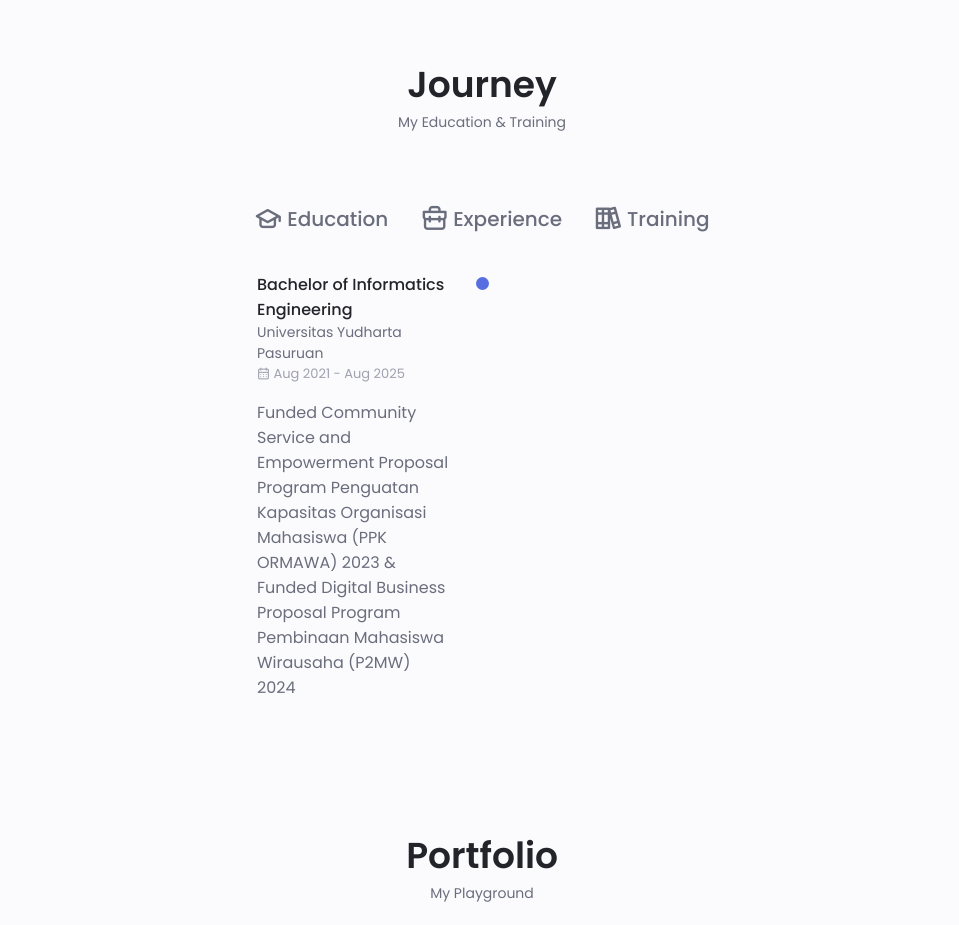
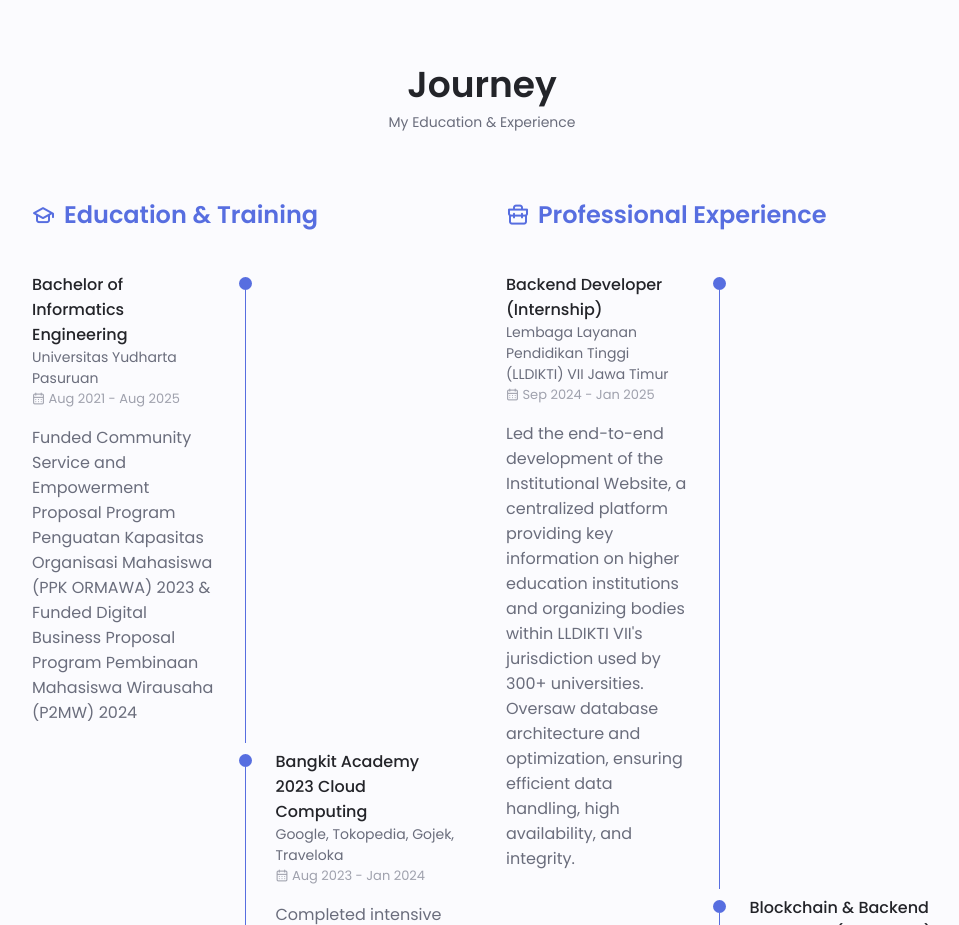
Before and after one commit to Isallkun/isallkun.github.io, a plain HTML site: page index.html in a window 1280 px wide. Shown: the part 2427-3352 px from the top of the page, without its empty margins (158-1117 px from the left). Drawn offline with nearby package versions, Linux system fonts and the light colour scheme.

Commit message:
Redesign Journey section with 2-column grid layout and updated training information

```diff
--- a/assets/css/styles.css
+++ b/assets/css/styles.css
@@ -223,6 +223,11 @@ img {
   .skills__grid{
     grid-template-columns: 1fr;
     gap: 1.5rem;
+  }
+
+  .journey__grid{
+    grid-template-columns: 1fr;
+    gap: 2rem;
   }
 }
 
@@ -499,6 +504,32 @@ img {
 }
 
 /*==================== JOURNEY ====================*/
+.journey__grid{
+  display: grid;
+  grid-template-columns: 1fr 1fr;
+  gap: 3rem;
+}
+
+.journey__column{
+  display: flex;
+  flex-direction: column;
+  gap: 1.5rem;
+}
+
+.journey__section-title{
+  font-size: var(--h2-font-size);
+  font-weight: var(--font-semi-bold);
+  color: var(--first-color);
+  margin-bottom: var(--mb-1);
+  display: flex;
+  align-items: center;
+  gap: 0.5rem;
+}
+
+.journey__section-title i{
+  font-size: 1.5rem;
+}
+
 .journey__tabs{
   display: flex;
   justify-content: space-evenly;
--- a/index.html
+++ b/index.html
@@ -329,30 +329,18 @@
             <!--==================== JOURNEY ====================-->
             <section class="journey section" id="journey">
                 <h2 class="section__title">Journey</h2>
-                <span class="section__subtitle">My Education & Training</span>
+                <span class="section__subtitle">My Education & Experience</span>
 
                 <div class="journey__container container">
-                    <div class="journey__tabs">
-                        <div class="journey__button button--flex journey__active" data-target='#education'>
-                            <i class="uil uil-graduation-cap journey__icon"></i>
-                            Education
-                        </div>
+                    <div class="journey__grid">
+                        <!--==================== LEFT COLUMN - EDUCATION & TRAINING ====================-->
+                        <div class="journey__column">
+                            <h3 class="journey__section-title">
+                                <i class="uil uil-graduation-cap"></i>
+                                Education & Training
+                            </h3>
 
-                        <div class="journey__button button--flex" data-target="#experience">
-                            <i class="uil uil-briefcase journey__icon"></i>
-                            Experience
-                        </div>
-
-                        <div class="journey__button button--flex" data-target="#training">
-                            <i class="uil uil-books journey__icon"></i>
-                            Training
-                        </div>
-                    </div>
-
-                    <div class="journey__sections">
-                        <!--==================== JOURNEY CONTENT 1 ====================-->
-                        <div class="journey__content journey__active" data-content id="education">
-                            <!--==================== JOURNEY 1 ====================-->
+                            <!--==================== EDUCATION ====================-->
                             <div class="journey__data">
                                 <div>
                                     <h3 class="journey__title">Bachelor of Informatics Engineering</h3>
@@ -364,17 +352,91 @@
                                     </span>
                                     <p class="journey__description">Funded Community Service and Empowerment Proposal Program Penguatan Kapasitas Organisasi Mahasiswa (PPK ORMAWA) 2023 & Funded Digital Business Proposal Program Pembinaan Mahasiswa Wirausaha (P2MW) 2024</p>
                                 </div>
+                                <div>
+                                    <span class="journey__rounder"></span>
+                                    <span class="journey__line"></span>
+                                </div>
+                            </div>
 
+                            <!--==================== TRAINING 1 ====================-->
+                            <div class="journey__data">
+                                <div></div>
+                                <div>
+                                    <span class="journey__rounder"></span>
+                                    <span class="journey__line"></span>
+                                </div>
+                                <div>
+                                    <h3 class="journey__title">Bangkit Academy 2023 Cloud Computing</h3>
+                                    <span class="journey__subtitle">Google, Tokopedia, Gojek, Traveloka
+                                        <div class="journey__calender">
+                                            <i class="uil uil-calendar-alt"></i>
+                                            Aug 2023 - Jan 2024
+                                        </div>
+                                    </span>
+                                    <p class="journey__description">Completed intensive courses and certifications covering Google Cloud Platform services, IT Support, fundamentals of web programming, backend application development. Led and managed the Capstone Project "SaveMoney," achieving a 95% project completion rate.</p>
+                                </div>
+                            </div>
+
+                            <!--==================== TRAINING 2 ====================-->
+                            <div class="journey__data">
+                                <div>
+                                    <h3 class="journey__title">Baparekraf Developer Training 2024</h3>
+                                    <span class="journey__subtitle">Kementerian Pariwisata dan Ekonomi Kreatif
+                                        <div class="journey__calender">
+                                            <i class="uil uil-calendar-alt"></i>
+                                            2024
+                                        </div>
+                                    </span>
+                                </div>
+                                <div>
+                                    <span class="journey__rounder"></span>
+                                    <span class="journey__line"></span>
+                                </div>
+                            </div>
+
+                            <!--==================== TRAINING 3 ====================-->
+                            <div class="journey__data">
+                                <div></div>
+                                <div>
+                                    <span class="journey__rounder"></span>
+                                    <span class="journey__line"></span>
+                                </div>
+                                <div>
+                                    <h3 class="journey__title">Work In Tech Indonesia Participant 2023</h3>
+                                    <span class="journey__subtitle">Work In Tech Indonesia
+                                        <div class="journey__calender">
+                                            <i class="uil uil-calendar-alt"></i>
+                                            2023
+                                        </div>
+                                    </span>
+                                </div>
+                            </div>
+
+                            <!--==================== TRAINING 4 ====================-->
+                            <div class="journey__data">
+                                <div>
+                                    <h3 class="journey__title">IT Support Google Certificate</h3>
+                                    <span class="journey__subtitle">Coursera
+                                        <div class="journey__calender">
+                                            <i class="uil uil-calendar-alt"></i>
+                                            2023
+                                        </div>
+                                    </span>
+                                </div>
                                 <div>
                                     <span class="journey__rounder"></span>
                                     <!-- <span class="journey__line"></span> -->
                                 </div>
                             </div>
-
                         </div>
 
-                        <!--==================== JOURNEY CONTENT 2 ====================-->
-                        <div class="journey__content" data-content id="experience">
+                        <!--==================== RIGHT COLUMN - EXPERIENCE ====================-->
+                        <div class="journey__column">
+                            <h3 class="journey__section-title">
+                                <i class="uil uil-briefcase"></i>
+                                Professional Experience
+                            </h3>
+
                             <!--==================== EXPERIENCE 1 ====================-->
                             <div class="journey__data">
                                 <div>
@@ -385,9 +447,8 @@
                                             Sep 2024 - Jan 2025
                                         </div>
                                     </span>
-                                    <p class="journey__description">Led the end-to-end development of the Institutional Website, a centralized platform providing key information on higher education institutions and organizing bodies within LLDIKTI VII's jurisdiction used by 300+ universities. Oversaw database architecture and optimization, ensuring efficient data handling, high availability, and integrity, while being responsible for the successful development, deployment, and maintenance of the entire backend system.</p>
+                                    <p class="journey__description">Led the end-to-end development of the Institutional Website, a centralized platform providing key information on higher education institutions and organizing bodies within LLDIKTI VII's jurisdiction used by 300+ universities. Oversaw database architecture and optimization, ensuring efficient data handling, high availability, and integrity.</p>
                                 </div>
-
                                 <div>
                                     <span class="journey__rounder"></span>
                                     <span class="journey__line"></span>
@@ -397,12 +458,10 @@
                             <!--==================== EXPERIENCE 2 ====================-->
                             <div class="journey__data">
                                 <div></div>
-
                                 <div>
                                     <span class="journey__rounder"></span>
                                     <span class="journey__line"></span>
                                 </div>
-
                                 <div>
                                     <h3 class="journey__title">Blockchain & Backend Developer (Internship)</h3>
                                     <span class="journey__subtitle">BRAINCORE.ID
@@ -411,7 +470,7 @@
                                             Jan 2024 - Sep 2024
                                         </div>
                                     </span>
-                                    <p class="journey__description">Developed and implemented blockchain-based applications using Solidity and Rust, enhancing transactional efficiency, strengthening system security, and ensuring reliability for decentralized applications (dApps). Actively contributed to more than 10 company-wide projects and initiatives, including blockchain prototypes and web integrations.</p>
+                                    <p class="journey__description">Developed and implemented blockchain-based applications using Solidity and Rust, enhancing transactional efficiency, strengthening system security, and ensuring reliability for decentralized applications (dApps). Actively contributed to more than 10 company-wide projects and initiatives.</p>
                                 </div>
                             </div>
 
@@ -425,94 +484,13 @@
                                             Aug 2023 - Jan 2024
                                         </div>
                                     </span>
-                                    <p class="journey__description">Completed intensive courses and certifications covering Google Cloud Platform services, IT Support, fundamentals of web programming, backend application development. Led and managed the Capstone Project "SaveMoney," a financial management application built to consolidate personal expenses and savings, achieving a 95% project completion rate.</p>
+                                    <p class="journey__description">Completed intensive courses and certifications covering Google Cloud Platform services, IT Support, fundamentals of web programming, backend application development. Led and managed the Capstone Project "SaveMoney," a financial management application built to consolidate personal expenses and savings.</p>
                                 </div>
-
                                 <div>
                                     <span class="journey__rounder"></span>
                                     <!-- <span class="journey__line"></span> -->
                                 </div>
                             </div>
-                        </div>
-
-                        <!--==================== JOURNEY CONTENT 3 ====================-->
-                        <div class="journey__content" data-content id="training">
-                            <!--==================== TRAINING 1 ====================-->
-                            <div class="journey__data">
-                                <div>
-                                    <h3 class="journey__title">Beginner Back-End Application Development</h3>
-                                    <span class="journey__subtitle">Dicoding
-                                        <div class="journey__calender">
-                                            <i class="uil uil-calendar-alt"></i>
-                                            2023
-                                        </div>
-                                    </span>
-                                </div>
-
-                                <div>
-                                    <span class="journey__rounder"></span>
-                                    <span class="journey__line"></span>
-                                </div>
-                            </div>
-
-                            <!--==================== TRAINING 2 ====================-->
-                            <div class="journey__data">
-                                <div></div>
-
-                                <div>
-                                    <span class="journey__rounder"></span>
-                                    <span class="journey__line"></span>
-                                </div>
-
-                                <div>
-                                    <h3 class="journey__title">Fundamentals Front-End Web Development</h3>
-                                    <span class="journey__subtitle">Dicoding
-                                        <div class="journey__calender">
-                                            <i class="uil uil-calendar-alt"></i>
-                                            2023
-                                        </div>
-                                    </span>
-                                </div>
-                            </div>
-
-                            <!--==================== TRAINING 3 ====================-->
-                            <div class="journey__data">
-                                <div>
-                                    <h3 class="journey__title">IT Support Google Certificate</h3>
-                                    <span class="journey__subtitle">Coursera
-                                        <div class="journey__calender">
-                                            <i class="uil uil-calendar-alt"></i>
-                                            2023
-                                        </div>
-                                    </span>
-                                </div>
-
-                                <div>
-                                    <span class="journey__rounder"></span>
-                                    <span class="journey__line"></span>
-                                </div>
-                            </div>
-
-                            <!--==================== TRAINING 4 ====================-->
-                            <div class="journey__data">
-                                <div></div>
-
-                                <div>
-                                    <span class="journey__rounder"></span>
-                                    <!-- <span class="journey__line"></span> -->
-                                </div>
-
-                                <div>
-                                    <h3 class="journey__title">Become Google Cloud Architect</h3>
-                                    <span class="journey__subtitle">Dicoding
-                                        <div class="journey__calender">
-                                            <i class="uil uil-calendar-alt"></i>
-                                            2023
-                                        </div>
-                                    </span>
-                                </div>
-                            </div>
-
                         </div>
                     </div>
                 </div>
```
